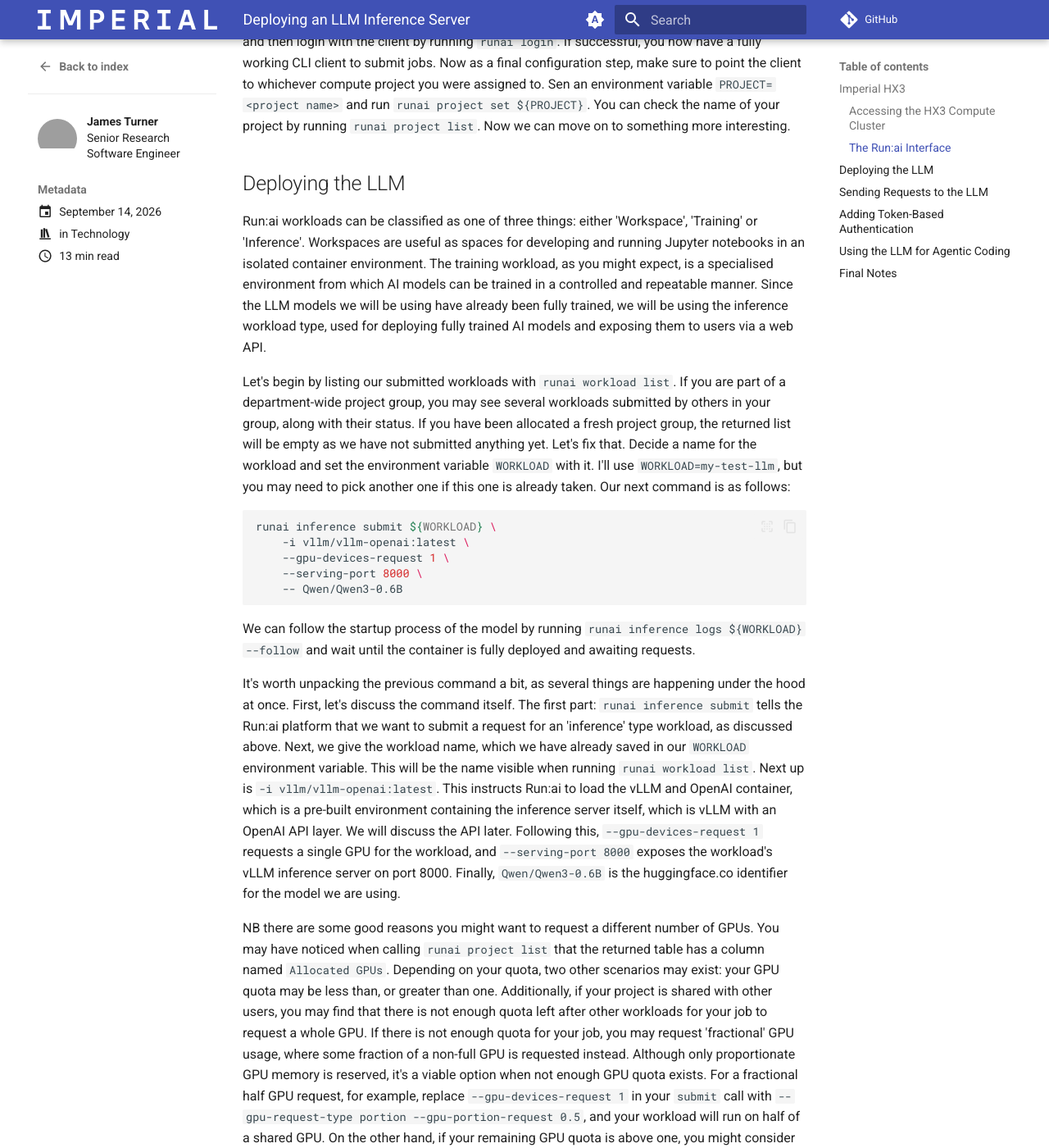
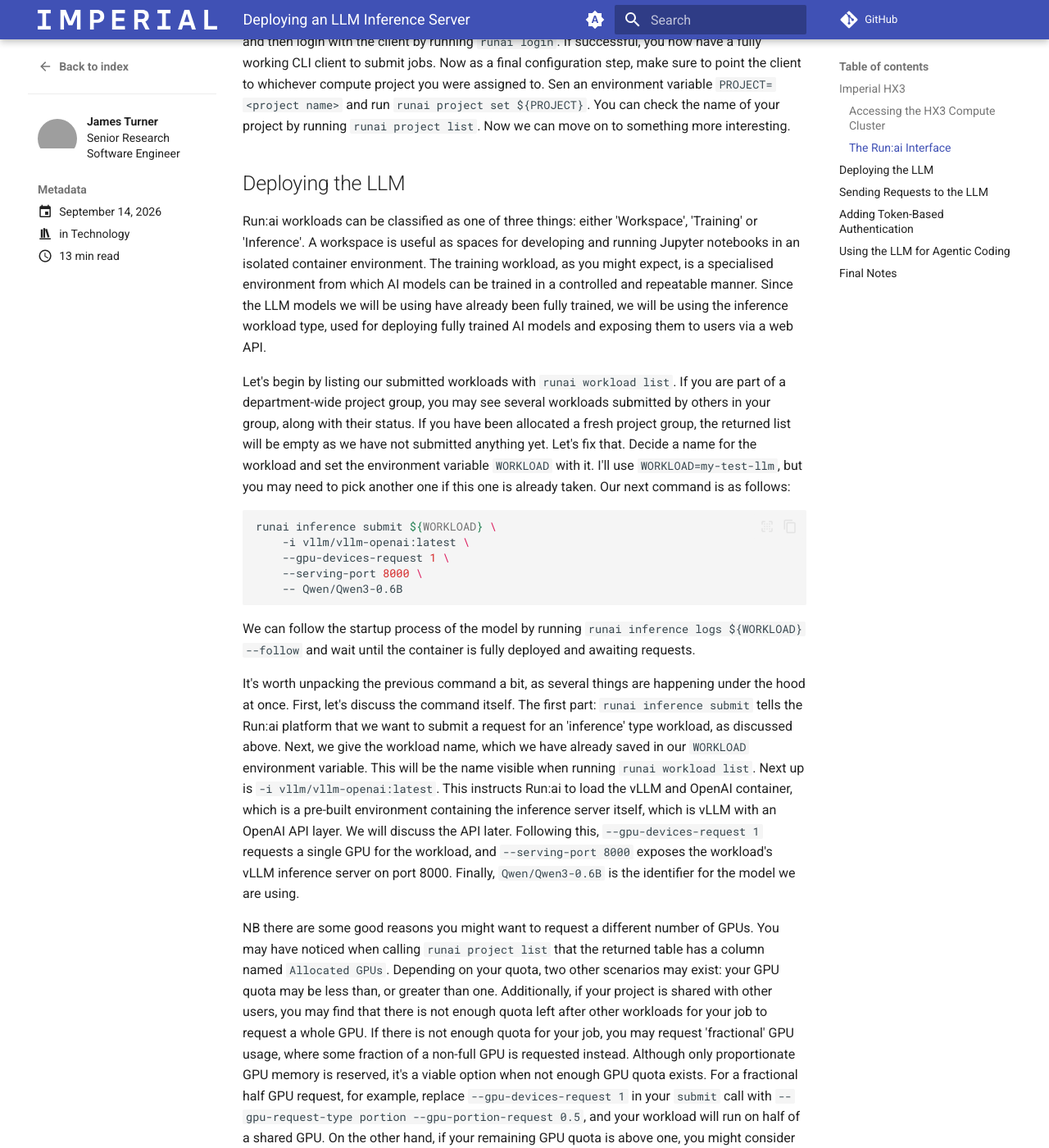
Before and after one commit to ImperialCollegeLondon/RSEBlog, an MkDocs documentation site: the page built from docs/posts/20260914_deploy_llm.md, in a window 1280 px wide and 1400 px high, scrolled down 1526 px. Shown: the whole window at 82% size. Built offline with MkDocs 1.6.1 and Material for MkDocs 9.7.7, drawn with Linux system fonts in a browser that asks for light colours; comment, search, counter and statistics services are not loaded; grey boxes are pictures that could not be loaded.

Commit message:
More words and typos (2).

```diff
--- a/docs/posts/20260914_deploy_llm.md
+++ b/docs/posts/20260914_deploy_llm.md
@@ -34,7 +34,7 @@
 
 ## Deploying the LLM
 
-Run:ai workloads can be classified as one of three things: either 'Workspace', 'Training' or 'Inference'. Workspaces are useful as spaces for developing and running Jupyter notebooks in an isolated container environment. The training workload, as you might expect, is a specialised environment from which AI models can be trained in a controlled and repeatable manner. Since the LLM models we will be using have already been fully trained, we will be using the inference workload type, used for deploying fully trained AI models and exposing them to users via a web API.
+Run:ai workloads can be classified as one of three things: either 'Workspace', 'Training' or 'Inference'. A workspace is useful as spaces for developing and running Jupyter notebooks in an isolated container environment. The training workload, as you might expect, is a specialised environment from which AI models can be trained in a controlled and repeatable manner. Since the LLM models we will be using have already been fully trained, we will be using the inference workload type, used for deploying fully trained AI models and exposing them to users via a web API.
 
 Let's begin by listing our submitted workloads with `runai workload list`. If you are part of a department-wide project group, you may see several workloads submitted by others in your group, along with their status. If you have been allocated a fresh project group, the returned list will be empty as we have not submitted anything yet. Let's fix that. Decide a name for the workload and set the environment variable `WORKLOAD` with it. I'll use `WORKLOAD=my-test-llm`, but you may need to pick another one if this one is already taken. Our next command is as follows:
 
@@ -48,7 +48,7 @@
 
 We can follow the startup process of the model by running `runai inference logs ${WORKLOAD} --follow` and wait until the container is fully deployed and awaiting requests.
 
-It's worth unpacking the previous command a bit, as several things are happening under the hood at once. First, let's discuss the command itself. The first part: `runai inference submit` tells the Run:ai platform that we want to submit a request for an 'inference' type workload, as discussed above. Next, we give the workload name, which we have already saved in our `WORKLOAD` environment variable. This will be the name visible when running `runai workload list`. Next up is `-i vllm/vllm-openai:latest`. This instructs Run:ai to load the vLLM and OpenAI container, which is a pre-built environment containing the inference server itself, which is vLLM with an OpenAI API layer. We will discuss the API later. Following this, `--gpu-devices-request 1` requests a single GPU for the workload, and `--serving-port 8000` exposes the workload's vLLM inference server on port 8000. Finally, `Qwen/Qwen3-0.6B` is the huggingface.co identifier for the model we are using.
+It's worth unpacking the previous command a bit, as several things are happening under the hood at once. First, let's discuss the command itself. The first part: `runai inference submit` tells the Run:ai platform that we want to submit a request for an 'inference' type workload, as discussed above. Next, we give the workload name, which we have already saved in our `WORKLOAD` environment variable. This will be the name visible when running `runai workload list`. Next up is `-i vllm/vllm-openai:latest`. This instructs Run:ai to load the vLLM and OpenAI container, which is a pre-built environment containing the inference server itself, which is vLLM with an OpenAI API layer. We will discuss the API later. Following this, `--gpu-devices-request 1` requests a single GPU for the workload, and `--serving-port 8000` exposes the workload's vLLM inference server on port 8000. Finally, `Qwen/Qwen3-0.6B` is the <huggingface.co> identifier for the model we are using.
 
 NB there are some good reasons you might want to request a different number of GPUs. You may have noticed when calling `runai project list` that the returned table has a column named `Allocated GPUs`. Depending on your quota, two other scenarios may exist: your GPU quota may be less than, or greater than one. Additionally, if your project is shared with other users, you may find that there is not enough quota left after other workloads for your job to request a whole GPU. If there is not enough quota for your job, you may request 'fractional' GPU usage, where some fraction of a non-full GPU is requested instead. Although only proportionate GPU memory is reserved, it's a viable option when not enough GPU quota exists. For a fractional half GPU request, for example, replace `--gpu-devices-request 1` in your `submit` call with `--gpu-request-type portion --gpu-portion-request 0.5`, and your workload will run on half of a shared GPU. On the other hand, if your remaining GPU quota is above one, you might consider requesting more to run a bigger model faster. This, however, is outside the scope of this guide.
 
```
Also changed, not shown: .wordlist.txt.
